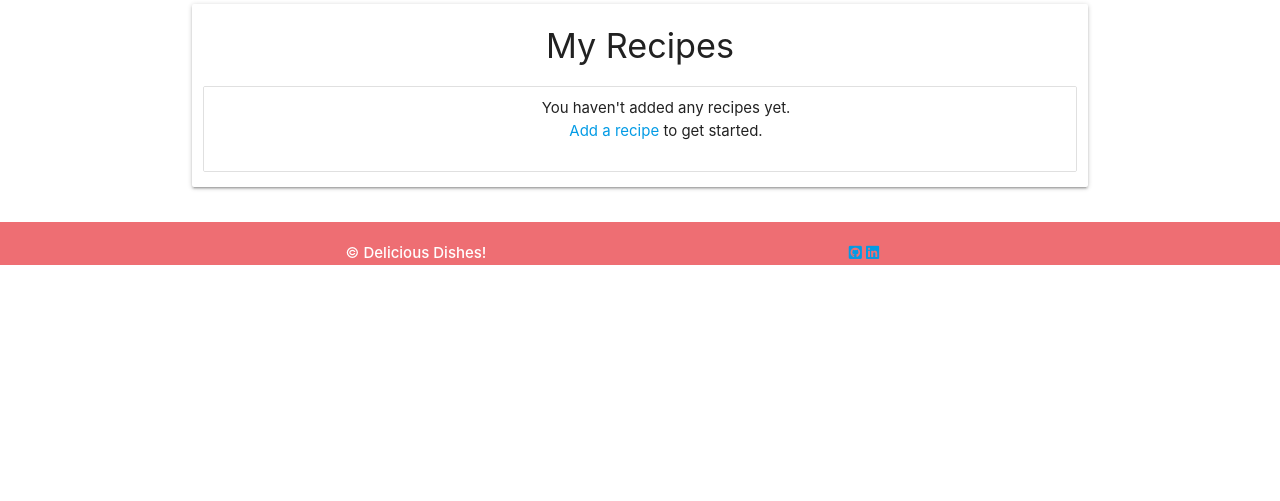
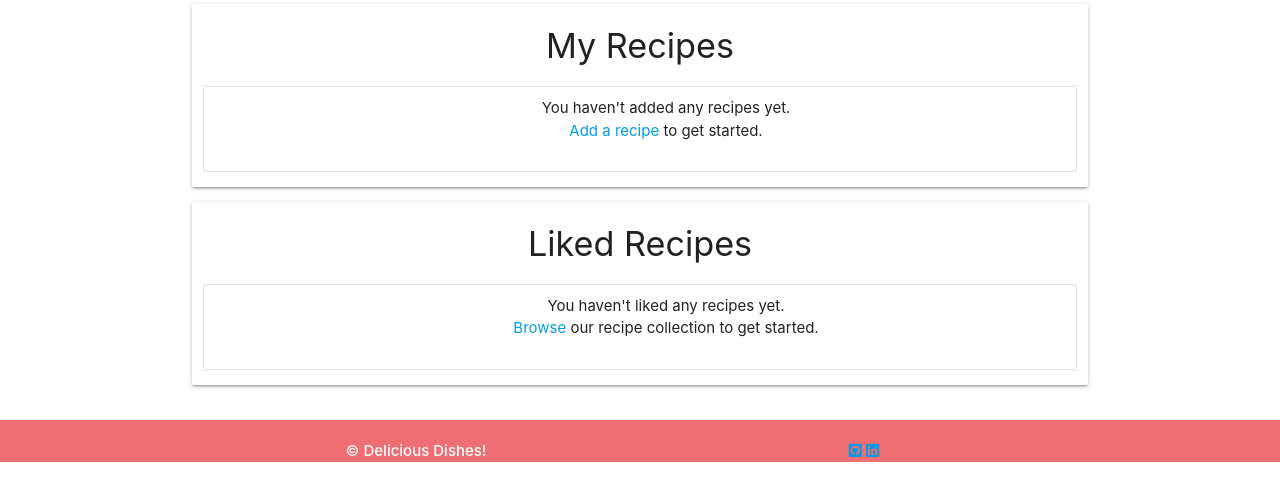
Before and after one commit to hebs87/cookbook-milestone-project-three, a Flask app: template templates/profile.html in a window 1280 px wide. Shown: the part 220-721 px from the top of the page. Run offline with Flask 2, Linux system fonts and the light colour scheme; the template is opened without the code that fills it, so the values that code supplies are empty; some libraries are stand-ins or nearby versions.

Commit message:
Updated profile route to pull liked recipes and inject data into profile.html

```diff
--- a/.c9/metadata/environment/templates/edit_recipe.html
+++ b/.c9/metadata/environment/templates/edit_recipe.html
@@ -1 +1 @@
-{"filter":false,"title":"edit_recipe.html","tooltip":"/templates/edit_recipe.html","undoManager":{"mark":-1,"position":-1,"stack":[]},"ace":{"folds":[],"scrolltop":0,"scrollleft":0,"selection":{"start":{"row":0,"column":0},"end":{"row":0,"column":0},"isBackwards":true},"options":{"guessTabSize":true,"useWrapMode":false,"wrapToView":true},"firstLineState":0},"timestamp":1563803135853,"hash":"61566f3345ec0c6feb39a7b8aeff4dcb9f1fa847"}
+{"filter":false,"title":"edit_recipe.html","tooltip":"/templates/edit_recipe.html","undoManager":{"mark":-1,"position":-1,"stack":[]},"ace":{"folds":[],"scrolltop":0,"scrollleft":0,"selection":{"start":{"row":0,"column":0},"end":{"row":0,"column":0},"isBackwards":false},"options":{"guessTabSize":true,"useWrapMode":false,"wrapToView":true},"firstLineState":0},"timestamp":1563803135853,"hash":"61566f3345ec0c6feb39a7b8aeff4dcb9f1fa847"}
--- a/.c9/metadata/environment/templates/recipes.html
+++ b/.c9/metadata/environment/templates/recipes.html
@@ -1 +1 @@
-{"filter":false,"title":"recipes.html","tooltip":"/templates/recipes.html","undoManager":{"mark":-1,"position":-1,"stack":[]},"ace":{"folds":[],"scrolltop":0,"scrollleft":0,"selection":{"start":{"row":0,"column":0},"end":{"row":0,"column":0},"isBackwards":false},"options":{"guessTabSize":true,"useWrapMode":false,"wrapToView":true},"firstLineState":0},"timestamp":1563807518968,"hash":"2008e9ef145505fd17bb8b2fd73b0a323e5c3c20"}
+{"filter":false,"title":"recipes.html","tooltip":"/templates/recipes.html","undoManager":{"mark":-1,"position":-1,"stack":[]},"ace":{"folds":[],"scrolltop":1556,"scrollleft":0,"selection":{"start":{"row":0,"column":0},"end":{"row":0,"column":0},"isBackwards":false},"options":{"guessTabSize":true,"useWrapMode":false,"wrapToView":true},"firstLineState":{"row":45,"state":"start","mode":"ace/mode/html"}},"timestamp":1563807518968,"hash":"2008e9ef145505fd17bb8b2fd73b0a323e5c3c20"}
--- a/app.py
+++ b/app.py
@@ -553,11 +553,16 @@ def profile(username):
 
     # Get all recipes from the recipes_coll that were added by the user's ID
     user_id = get_username(session["user"])["_id"]
-    user_added_recipes = recipes_coll.find({"added_by": user_id}).sort([("name", 1)])
+    user_added_list = recipes_coll.find({"added_by": user_id}).sort([("name", 1)])
+
+    # Get all recipes that the user has liked
+    liked_recipes = get_username(session["user"])["liked_recipes"]
+    user_liked_list = recipes_coll.find({"_id": {"$in": liked_recipes}}).sort([("name", 1)])
 
     return render_template("profile.html",
         username=username,
-        user_added_recipes=user_added_recipes)
+        user_added_list=user_added_list,
+        user_liked_list=user_liked_list)
 
 if __name__ == '__main__':
     app.run(host=os.getenv("IP", "0.0.0.0"),
--- a/templates/profile.html
+++ b/templates/profile.html
@@ -18,7 +18,7 @@
         <div class="col s12">
             <ul class="collection">
                 <!--If the user has added recipes, these will be displayed as a list-->
-                {% for added in user_added_recipes %}
+                {% for added in user_added_list %}
                     <li class="collection-item avatar">
                         <a href="{{ url_for('recipe', recipe_id=added._id) }}">
                             <img src="{{ url_for('static', filename=added.img) }}" alt="{{ added.name | title }}" class="circle">
@@ -42,5 +42,37 @@
         </div>
     </div>
 
+    <!--User's Liked Recipes-->
+    <div class="row card z-depth-1">
+        <div class="col s12 center-align">
+            <h4 class="subheading">Liked Recipes</h4>
+        </div>
+        <div class="col s12">
+            <ul class="collection">
+                <!--If the user has liked recipes, these will be displayed as a list-->
+                {% for liked in user_liked_list %}
+                    <li class="collection-item avatar">
+                        <a href="{{ url_for('recipe', recipe_id=liked._id) }}">
+                            <img src="{{ url_for('static', filename=liked.img) }}" alt="{{ liked.name | title }}" class="circle">
+                            <span class="title">{{ liked.name | title }}</span>
+                        </a>
+                    </li>
+                <!--If the user hasn't liked any recipes, they will be invited to browse recipes-->
+                {% else %}
+                    <li class="collection-item avatar center-align">
+                        <p>
+                            You haven't liked any recipes yet.
+                            <br>
+                            <a href="{{ url_for('get_recipes') }}">
+                                Browse
+                            </a>
+                             our recipe collection to get started.
+                        </p>
+                    </li>
+                {% endfor %}
+            </ul>
+        </div>
+    </div>
+
 </div>
 {% endblock %}
```
Also changed, not shown: .c9/metadata/environment/app.py (+1 -1 lines), .c9/metadata/environment/templates/profile.html (+1 -1 lines), 1 other file.
